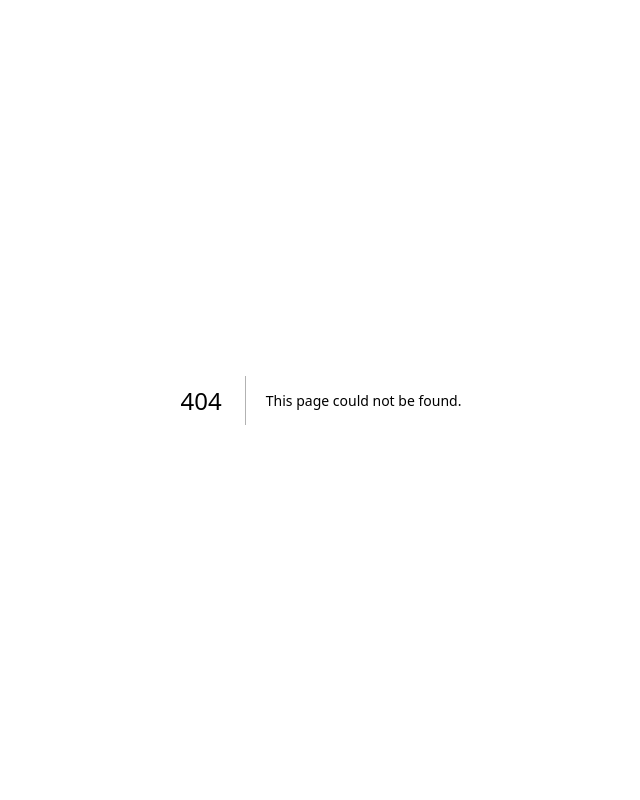
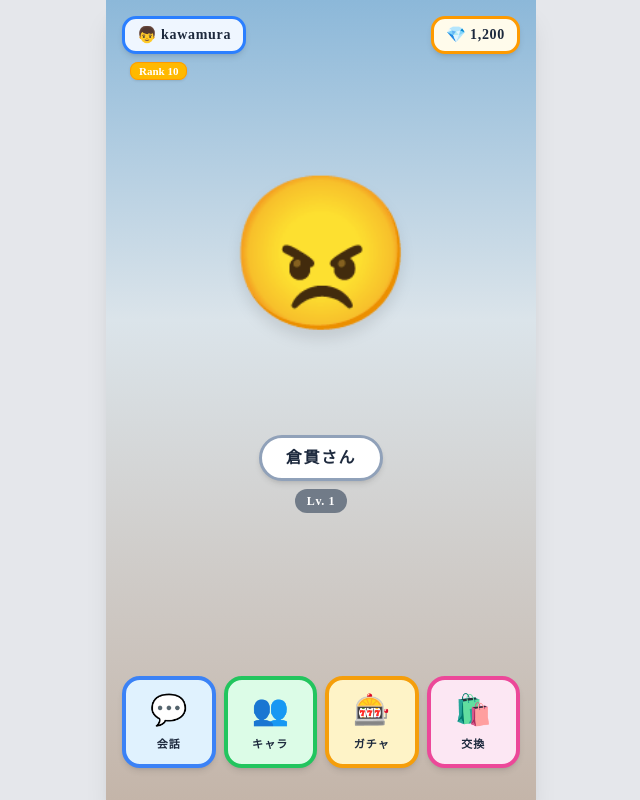
Before and after one commit to ISDL-hackathon/2026-teamD, a Next.js app in the folder 01_frontend/: page /dashboard in a window 1280 px wide. Before the commit this address had no page. Shown: the whole page, without its empty margins (319-959 px from the left). Built offline with nearby package versions, Linux system fonts and the light colour scheme.

Commit message:
フロントエンド: チュートリアル演出の修正

```diff
--- /dev/null
+++ b/01_frontend/app/dashboard/page.tsx
@@ -0,0 +1,91 @@
+"use client";
+
+export default function DashboardPage() {
+  return (
+    <div className="w-screen h-screen bg-gray-200 flex justify-center items-center select-none font-sans">
+
+      {/* 🌟 メイン画面：将来的にキャンパスの背景画像などを敷く想定のベース */}
+      <main className="w-full max-w-[430px] h-full relative overflow-hidden flex flex-col bg-white shadow-xl"
+            style={{
+              // 実際の背景画像が入るまでのダミー（空と建物を思わせるグラデーション）
+              backgroundImage: 'linear-gradient(to bottom, #8cb8d9 0%, #dbe4ea 40%, #c4b5a9 100%)'
+            }}>
+
+        {/* 🌟 ヘッダー部分（タイトル画面のポップなテイストに合わせる） */}
+        <header className="absolute top-0 left-0 w-full p-4 flex justify-between items-start z-20">
+
+          {/* 左上：名前とランク */}
+          <div className="flex flex-col gap-1">
+            {/* 太めの枠線でポップに */}
+            <div className="bg-blue-50 border-[3px] border-blue-500 rounded-xl px-3 py-1 flex items-center shadow-md">
+              <span className="text-base mr-1">👦</span>
+              <span className="text-slate-800 font-bold text-sm tracking-wider">kawamura</span>
+            </div>
+            <div className="ml-2">
+              <span className="bg-amber-400 text-white text-[11px] font-black px-2 py-0.5 rounded-md shadow-sm border border-amber-500">
+                Rank 10
+              </span>
+            </div>
+          </div>
+
+          {/* 右上：所持GB */}
+          <div className="bg-amber-50 border-[3px] border-amber-500 rounded-xl px-3 py-1 flex items-center shadow-md">
+            <span className="text-base mr-1">💎</span>
+            <span className="text-slate-800 font-black text-sm tracking-wider">1,200</span>
+          </div>
+        </header>
+
+        {/* 🌟 中央部分（キャラクター表示） */}
+        <div className="flex-1 flex flex-col justify-center items-center relative z-10 mt-12">
+
+          {/* いずれ画像のような立ち絵が入る想定（現在はモック用の絵文字） */}
+          <div className="text-[150px] drop-shadow-xl animate-[bounce_3s_ease-in-out_infinite]">
+            😠
+          </div>
+
+          {/* キャラクター名表示（ポップなプレート風） */}
+          <div className="mt-4 flex flex-col items-center">
+            <div className="bg-white border-[3px] border-slate-400 px-6 py-2 rounded-full shadow-md">
+              <h2 className="text-slate-800 font-black tracking-widest text-base">倉貫さん</h2>
+            </div>
+            <p className="text-white text-xs font-black mt-2 tracking-wider bg-slate-700/60 px-3 py-1 rounded-full backdrop-blur-sm">
+              Lv. 1
+            </p>
+          </div>
+        </div>
+
+        {/* 🌟 下部メニュー（タイトル画面の「新規登録」ボタンを踏襲したデザイン） */}
+        <div className="w-full px-4 pb-8 pt-4 z-20">
+          <div className="grid grid-cols-4 gap-2">
+
+            {/* ボタン1: 会話（ロゴの青色ベース） */}
+            <button className="bg-[#e0f2fe] border-[4px] border-[#3b82f6] rounded-2xl pb-3 pt-3 flex flex-col items-center justify-center shadow-md active:translate-y-1 active:shadow-none transition-all group">
+              <span className="text-3xl mb-1 group-hover:scale-110 transition-transform">💬</span>
+              <span className="text-slate-800 text-[11px] font-black tracking-widest mt-1">会話</span>
+            </button>
+
+            {/* ボタン2: キャラ（ロゴの緑色ベース） */}
+            <button className="bg-[#dcfce7] border-[4px] border-[#22c55e] rounded-2xl pb-3 pt-3 flex flex-col items-center justify-center shadow-md active:translate-y-1 active:shadow-none transition-all group">
+              <span className="text-3xl mb-1 group-hover:scale-110 transition-transform">👥</span>
+              <span className="text-slate-800 text-[11px] font-black tracking-widest mt-1">キャラ</span>
+            </button>
+
+            {/* ボタン3: ガチャ（ロゴの黄色ベース） */}
+            <button className="bg-[#fef3c7] border-[4px] border-[#f59e0b] rounded-2xl pb-3 pt-3 flex flex-col items-center justify-center shadow-md active:translate-y-1 active:shadow-none transition-all group">
+              <span className="text-3xl mb-1 group-hover:scale-110 transition-transform">🎰</span>
+              <span className="text-slate-800 text-[11px] font-black tracking-widest mt-1">ガチャ</span>
+            </button>
+
+            {/* ボタン4: 交換所（ロゴのピンク色ベース） */}
+            <button className="bg-[#fce7f3] border-[4px] border-[#ec4899] rounded-2xl pb-3 pt-3 flex flex-col items-center justify-center shadow-md active:translate-y-1 active:shadow-none transition-all group">
+              <span className="text-3xl mb-1 group-hover:scale-110 transition-transform">🛍️</span>
+              <span className="text-slate-800 text-[11px] font-black tracking-widest mt-1">交換</span>
+            </button>
+
+          </div>
+        </div>
+
+      </main>
+    </div>
+  );
+}
--- a/01_frontend/app/tutorial/page.tsx
+++ b/01_frontend/app/tutorial/page.tsx
@@ -1,32 +1,45 @@
 "use client";
 
 import { useState } from 'react';
-// 🔌 ガチャ画面の部品（TutorialGachaScreen）はすでにScreensに内蔵されているので、一緒にインポートします
 import TitleScreen, { RegisterScreen, LoginScreen } from "../../components/ui/tutorial/screens";
-// ※ もしTutorialGachaScreenが別で定義されていなければ、Screens.tsxに内蔵されているのでこのままでOKです
 
 export default function GameFlow() {
   const [step, setStep] = useState<'TITLE' | 'REGISTER' | 'LOGIN' | 'SLIDESHOW' | 'GACHA_RESULT'>('TITLE');
   const [slideIndex, setSlideIndex] = useState(0);
   const [mediaError, setMediaError] = useState<string | null>(null);
 
-  // 💾 バックエンドから返ってきたユーザーIDとキャラクター情報を保管する状態
   const [userId, setUserId] = useState<number>(1);
   const [gachaCharacter, setGachaCharacter] = useState<any>(null);
   const [isGachaLoading, setIsGachaLoading] = useState(false);
+
+  // 🌟 タップした場所の座標を保存する状態
+  const [tapEffects, setTapEffects] = useState<{ id: number; x: number; y: number }[]>([]);
 
   const tutorialSlides = [
     '/tut1.png',  '/tut2.png',  '/tut3.png',  '/tut4.png',  '/tut5.png',
     '/tut6.png',  '/tut7.png',  '/tut8.png',  '/tut9.png',  '/tut10.png',
     '/tut11.png', '/tut12.png', '/tut13.png', '/tut14.png', '/tut15.png',
-    '/tut_gacha.mp4', // 🎬 15番目の要素（インデックス15）
+    '/tut_gacha.mp4',
     '/tut17.png', '/tut18.png', '/tut19.png', '/tut20.png', '/tut21.png', '/tut22.png'
   ];
 
   const currentPath = tutorialSlides[slideIndex];
   const isMp4 = currentPath?.endsWith('.mp4');
 
-  const handleSlideTap = () => {
+  const handleSlideTap = (e: React.MouseEvent<HTMLDivElement>) => {
+    // 1. タップ演出の生成処理
+    const rect = e.currentTarget.getBoundingClientRect();
+    const x = e.clientX - rect.left;
+    const y = e.clientY - rect.top;
+
+    const newEffect = { id: Date.now(), x, y };
+    setTapEffects(prev => [...prev, newEffect]);
+
+    setTimeout(() => {
+      setTapEffects(prev => prev.filter(effect => effect.id !== newEffect.id));
+    }, 500);
+
+    // 2. 既存の画面遷移処理
     if (isMp4) return;
     setMediaError(null);
 
@@ -38,14 +51,12 @@ export default function GameFlow() {
     }
   };
 
-  // 🎬 ガチャ動画（MP4）が再生し終わった時に呼ばれる処理
   const handleVideoEnded = async () => {
     setMediaError(null);
     setIsGachaLoading(true);
 
     try {
       console.log(`📡 チュートリアルガチャAPI呼び出し... UID: ${userId}`);
-      // 🚀 kawamuraさんの「gatya.py」の窓口を実際に叩きに行きます！
       const res = await fetch('http://localhost:8000/gacha/tutorial', {
         method: 'POST',
         headers: { 'Content-Type': 'application/json' },
@@ -56,13 +67,11 @@ export default function GameFlow() {
         const data = await res.json();
         console.log("🎁 ガチャAPIレスポンス成功:", data);
 
-        // バックエンドから成功が返ってきたら、ガチャ結果画面へ移行
         if (data.status !== "error") {
-          setGachaCharacter(data); // 倉貫さんのデータを保存
-          setStep('GACHA_RESULT');  // ➔ 紙芝居を一時中断して、ガチャ結果画面を表示！
+          setGachaCharacter(data);
+          setStep('GACHA_RESULT');
         } else {
           alert("ガチャ失敗: " + data.message);
-          // 失敗した場合は諦めて次のスライドへ
           moveToNextSlide();
         }
       } else {
@@ -86,6 +95,33 @@ export default function GameFlow() {
   return (
     <div style={{ background: '#222', width: '100vw', height: '100vh', display: 'flex', justifyContent: 'center', alignItems: 'center' }}>
 
+      {/* 🌟 アニメーション定義（タップ波紋 ＋ ガチャ結果画面のエフェクト） */}
+      <style>
+        {`
+          @keyframes gameTapRipple {
+            0% { transform: translate(-50%, -50%) scale(0.3); opacity: 1; box-shadow: 0 0 10px 5px rgba(255, 255, 255, 0.9); }
+            100% { transform: translate(-50%, -50%) scale(2); opacity: 0; box-shadow: 0 0 30px 10px rgba(234, 179, 8, 0); }
+          }
+          @keyframes whiteFlash {
+            0% { background-color: #ffffff; }
+            100% { background-color: transparent; }
+          }
+          @keyframes slideDownFade {
+            0% { transform: translateY(-30px); opacity: 0; }
+            100% { transform: translateY(0); opacity: 1; }
+          }
+          @keyframes focusIn {
+            0% { filter: blur(10px); transform: scale(1.05); opacity: 0; }
+            100% { filter: blur(0px); transform: scale(1); opacity: 1; }
+          }
+          @keyframes fadeInDelay {
+            0% { opacity: 0; }
+            80% { opacity: 0; }
+            100% { opacity: 1; }
+          }
+        `}
+      </style>
+
       <main style={{
         background: '#000',
         width: '100%',
@@ -98,7 +134,6 @@ export default function GameFlow() {
         flexDirection: 'column'
       }}>
 
-        {/* 1. タイトル画面 */}
         {step === 'TITLE' && (
           <TitleScreen
             onRegisterClick={() => setStep('REGISTER')}
@@ -106,23 +141,20 @@ export default function GameFlow() {
           />
         )}
 
-        {/* 2. 新規登録画面 */}
         {step === 'REGISTER' && (
           <RegisterScreen onRegisterSuccess={(uid, name, grade) => {
-            setUserId(uid); // 💾 登録時に発行された本当のUIDを記憶する
+            setUserId(uid);
             setStep('SLIDESHOW');
             setSlideIndex(0);
           }} />
         )}
 
-        {/* 2.5 ログイン画面 */}
         {step === 'LOGIN' && (
           <LoginScreen onLoginSuccess={() => {
             window.location.href = '/dashboard';
           }} />
         )}
 
-        {/* 3. チュートリアル紙芝居＋動画画面 */}
         {step === 'SLIDESHOW' && (
           <div
             onClick={handleSlideTap}
@@ -134,9 +166,29 @@ export default function GameFlow() {
               display: 'flex',
               justifyContent: 'center',
               alignItems: 'center',
-              background: '#111'
+              background: '#111',
+              overflow: 'hidden'
             }}
           >
+            {/* 🌟 タップエフェクトの描画 */}
+            {tapEffects.map(effect => (
+              <div
+                key={effect.id}
+                style={{
+                  position: 'absolute',
+                  left: effect.x,
+                  top: effect.y,
+                  width: '30px',
+                  height: '30px',
+                  borderRadius: '50%',
+                  backgroundColor: 'rgba(255, 255, 255, 0.8)',
+                  pointerEvents: 'none',
+                  zIndex: 50,
+                  animation: 'gameTapRipple 0.5s ease-out forwards'
+                }}
+              />
+            ))}
+
             {isMp4 ? (
               <div style={{ width: '100%', height: '100%', position: 'relative' }}>
                 <video
@@ -149,8 +201,9 @@ export default function GameFlow() {
                   onError={() => setMediaError(`動画ファイルが見つかりません:\npublic${currentPath}`)}
                 />
                 {isGachaLoading && (
-                  <div style={{ position: 'absolute', inset: 0, background: 'rgba(0,0,0,0.6)', display: 'flex', alignItems: 'center', justifyContent: 'center', color: '#fff', fontSize: '1.2rem', fontWeight: 'bold' }}>
-                    キャラクター召喚中...
+                  <div style={{ position: 'absolute', inset: 0, background: 'rgba(255,255,255,0.9)', display: 'flex', alignItems: 'center', justifyContent: 'center', color: '#000', fontSize: '1.2rem', fontWeight: 'bold' }}>
+                    <div className="animate-spin rounded-full h-8 w-8 border-b-2 border-black mr-3"></div>
+                    データ解析中...
                   </div>
                 )}
               </div>
@@ -162,39 +215,58 @@ export default function GameFlow() {
                 onError={() => setMediaError(`画像ファイルが見つかりません:\npublic${currentPath}`)}
               />
             )}
-
-            {isMp4 && (
-              <div style={{ position: 'absolute', top: 0, left: 0, width: '100%', height: '100%', background: 'transparent' }} />
-            )}
-
-            {mediaError && (
-              <div style={{ position: 'absolute', background: 'rgba(255,0,0,0.9)', color: '#fff', padding: '20px', margin: '20px', borderRadius: '8px', fontSize: '0.9rem', whiteSpace: 'pre-wrap', zIndex: 999, textAlign: 'center' }}>
-                <strong style={{ display: 'block', marginBottom: '8px' }}>【ファイル読み込みエラー】</strong>
-                {mediaError}
-              </div>
-            )}
           </div>
         )}
 
-        {/* 🌟 4. 動画終了後に割り込む、ガチャ結果表示（倉貫さん確定） */}
+        {/* 🌟 ガチャ結果画面：動画からのシームレス演出版 */}
         {step === 'GACHA_RESULT' && (
-          <div className="w-full h-full bg-slate-950 flex flex-col items-center justify-center p-6 text-white text-center select-none animate-in fade-in duration-500">
-            <div className="flex flex-col items-center bg-slate-900/90 p-8 rounded-3xl border-2 border-yellow-500 shadow-[0_0_30px_rgba(234,179,8,0.3)] text-center max-w-sm">
-              <span className="text-yellow-400 font-bold tracking-widest text-xs mb-2 block animate-pulse">★ TUTORIAL GET ★</span>
-              {/* kawamuraさんのDBに登録されたキャラクター名を表示（無ければデフォルト名） */}
-              <h3 className="text-2xl font-black text-white mb-6">😠 {gachaCharacter?.name || "イライラした倉貫さん"}</h3>
-              <p className="text-slate-400 text-xs mb-6 leading-relaxed">
-                チュートリアル報酬として、限定キャラクターがあなたのインベントリ（Supabase）に正常に書き込まれました！
+          <div className="w-full h-full flex flex-col items-center justify-center p-6 text-white text-center select-none relative overflow-hidden"
+               style={{
+                 backgroundImage: 'radial-gradient(circle at center, #1e293b 0%, #020617 100%)',
+               }}>
+
+            <div className="absolute inset-0 z-50 pointer-events-none"
+                 style={{ animation: 'whiteFlash 1.2s ease-out forwards' }} />
+
+            <div className="flex flex-col items-center z-10 w-full px-4 pt-12 h-full justify-between pb-12">
+
+              <div style={{ animation: 'slideDownFade 0.8s ease-out forwards', opacity: 0 }}>
+                <p className="text-yellow-400 font-black tracking-[0.4em] text-sm mb-2 drop-shadow-[0_0_8px_rgba(234,179,8,0.8)]">
+                  NEW CHARACTER
                 </p>
+                <div className="h-[1px] w-32 bg-gradient-to-r from-transparent via-yellow-500 to-transparent mx-auto" />
+              </div>
+
+              <div className="relative w-full max-w-[300px] mt-8"
+                   style={{ animation: 'focusIn 1s ease-out 0.3s forwards', opacity: 0 }}>
+                <div className="absolute -inset-4 bg-yellow-500/10 rounded-full blur-2xl animate-pulse" />
+                <h3 className="text-4xl font-black text-transparent bg-clip-text bg-gradient-to-b from-white via-slate-200 to-slate-400 tracking-wider mb-2">
+                  {gachaCharacter?.name || "倉貫さん"}
+                </h3>
+                <div className="flex justify-center items-center gap-3 mb-6">
+                  <span className="px-3 py-1 bg-white/10 border border-white/20 rounded text-xs tracking-widest">Lv.1</span>
+                  <span className="px-3 py-1 bg-yellow-500/20 border border-yellow-500/50 text-yellow-400 rounded text-xs tracking-widest font-bold">COST 99</span>
+                </div>
+                <div className="bg-black/40 backdrop-blur-sm p-4 rounded-xl border border-slate-700/50 text-left">
+                  <p className="text-slate-300 text-sm leading-relaxed">
+                    データベースとの同期完了。<br/>
+                    あなたのプロジェクトにアサインされました。
+                  </p>
+                </div>
+              </div>
+
+              <div className="w-full mt-auto" style={{ animation: 'fadeInDelay 2s ease-out forwards', opacity: 0 }}>
                 <button
                   onClick={() => {
-                  setStep('SLIDESHOW'); // 紙芝居（SLIDESHOWモード）に戻る
-                  moveToNextSlide();    // 動画の次のスライド（17枚目）へ進める
+                    setStep('SLIDESHOW');
+                    moveToNextSlide();
                   }}
-                className="w-full py-3 bg-white text-black font-bold rounded-xl hover:bg-slate-200 transition-colors text-sm active:scale-95"
+                  className="w-full max-w-[260px] mx-auto py-4 bg-white hover:bg-slate-200 text-black font-black rounded-xl shadow-[0_0_20px_rgba(255,255,255,0.3)] transition-all transform active:scale-95 text-sm tracking-widest uppercase"
                 >
-                ストーリーの続きを見る
+                  確認
                 </button>
+              </div>
+
             </div>
           </div>
         )}
--- a/01_frontend/components/ui/tutorial/screens.tsx
+++ b/01_frontend/components/ui/tutorial/screens.tsx
@@ -76,15 +76,20 @@ export function RegisterScreen({
   // 🎓 初期値を「学部4年」に変更
   const [grade, setGrade] = useState('学部4年');
   const [isLoading, setIsLoading] = useState(false);
+// 📄 Screens.tsx 内の RegisterScreen の中身
 
 const giftTutorialGB = async (userId: number) => {
   try {
     console.log(`📡 チュートリアルGB配布API呼び出し... UID: ${userId}`);
-      const res = await fetch('http://localhost:8000/gb/gb', {
+
+    // ❌ 修正前: fetch('http://localhost:8000/gb/gb', {
+    // ⭕ 修正後: 正しい部屋名「/gb/tutorial」に合わせる！
+    const res = await fetch('http://localhost:8000/gb/tutorial', {
       method: 'POST',
       headers: { 'Content-Type': 'application/json' },
       body: JSON.stringify({ uid: userId })
     });
+
     if (res.ok) console.log("🎁 GB配布成功！");
   } catch (error) {
     console.error("GB配布通信失敗:", error);
```
Also changed, not shown: 2 other files (tests, documents, lock files or other folders). Lines whose indentation alone changed are shown as unchanged.
